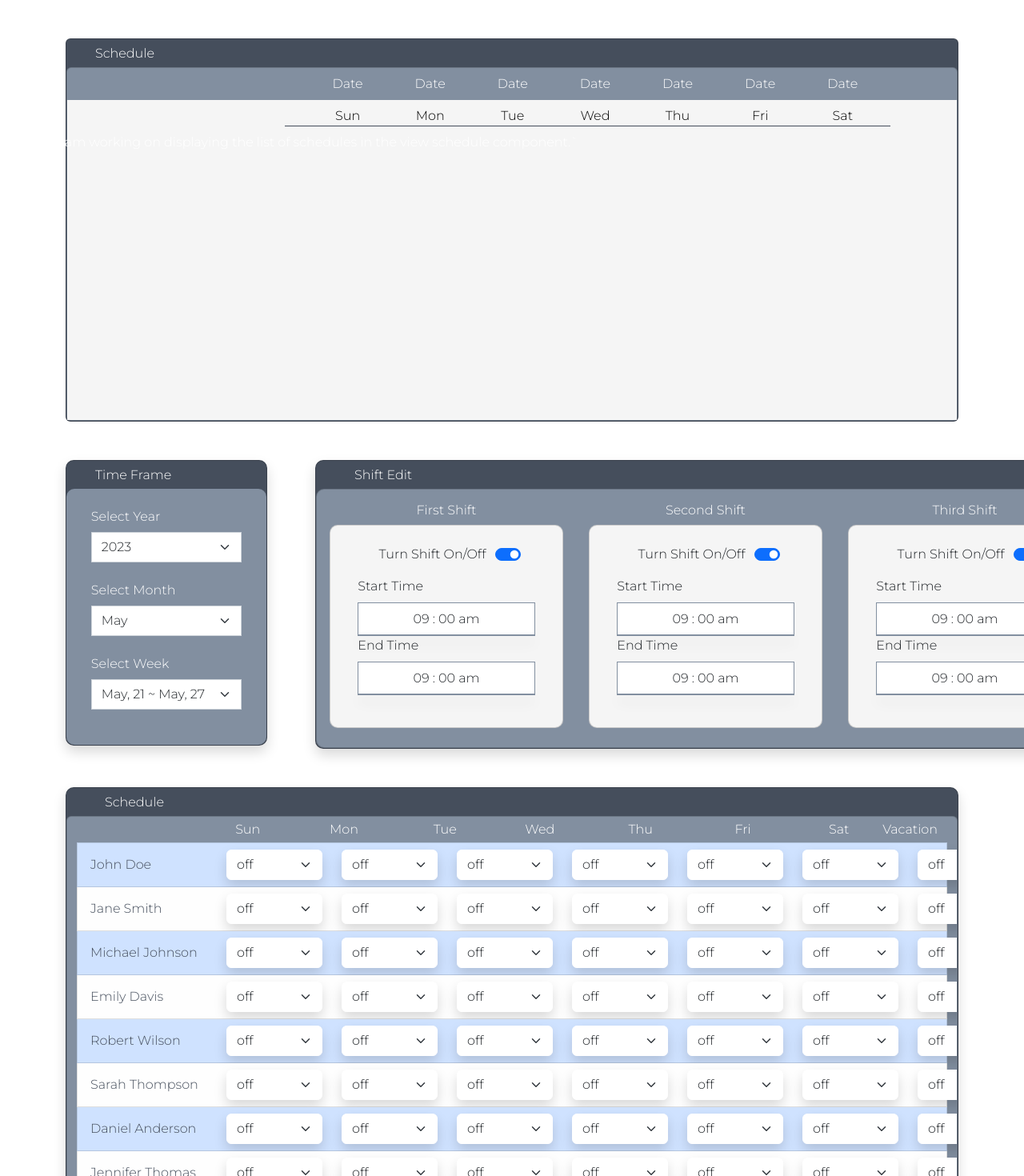
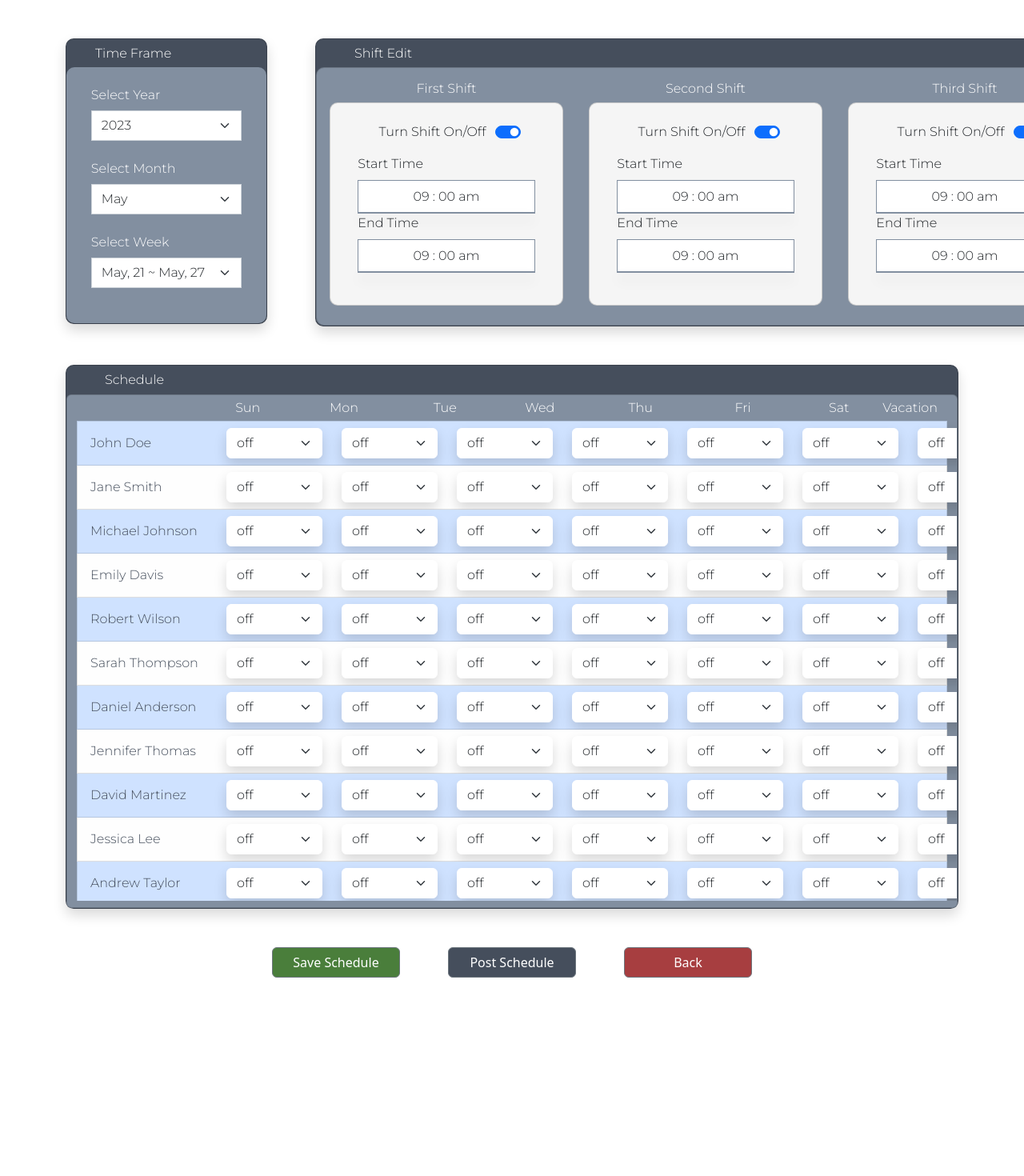
Before and after one commit to LAARC-FSU/HOA-Manager-UI, an Angular app: page / in a window 1280 px wide. Shown: the top 1470 px of the page at 80% size. After the commit the page ends 1222 px from the top, so only its background shows below. Built offline with nearby package versions, Linux system fonts and the light colour scheme.

Commit message:
Connected the schedule service and added navigation buttons to the make schedule element.

```diff
--- a/src/app/app.component.html
+++ b/src/app/app.component.html
@@ -1,6 +1,6 @@
 
 
 
-<schedule-view></schedule-view>
+<!--<schedule-view></schedule-view>-->
 
 <make-schedule></make-schedule>
--- a/src/app/make-schedule/make-schedule.component.html
+++ b/src/app/make-schedule/make-schedule.component.html
@@ -74,6 +74,15 @@
     </div>
   </div>
 
+<div class="container">
+  <div class="row justify-content-center ">
+    <div class="col-auto">
+      <button type="button" class=" btn btn-secondary" style="background-color: #4A7E3B">Save Schedule</button>
+      <button type="button" class="btn btn-secondary" style="background-color: #454E5C">Post Schedule</button>
+      <button type="button" class="btn btn-secondary" style="background-color: #A73E40">Back</button>
+    </div>
+  </div>
+</div>
 
 <!--<br>-->
 <!--<br>-->
--- a/src/app/make-schedule/make-schedule.component.scss
+++ b/src/app/make-schedule/make-schedule.component.scss
@@ -5,3 +5,7 @@
 shift-maker{
   width: fit-content;
 }
+button{
+  width: 160px;
+  margin: 0 30px 0 30px;
+}
--- a/src/app/make-schedule/make-schedule.component.ts
+++ b/src/app/make-schedule/make-schedule.component.ts
@@ -1,4 +1,5 @@
 import {Component, EventEmitter, OnInit, Output} from '@angular/core';
+import {ScheduleService} from "../schedule.service";
 
 interface Shift {
   id: string
@@ -56,9 +57,14 @@ export class MakeScheduleComponent implements OnInit{
     'Christopher Baker',
     'Mia Mitchell'
   ];
-
+constructor(private data: ScheduleService) {
+}
   ngOnInit() {
     this.buildingShiftsOptions();
+    this.updateSchedule();
+  }
+  updateSchedule(){
+    this.data.updateSchedule(this.schedule);
   }
   buildingShiftsOptions(){
     this.shifts = ['off'];
--- a/src/app/schedule-view/schedule-view.component.ts
+++ b/src/app/schedule-view/schedule-view.component.ts
@@ -1,12 +1,38 @@
-import {Component} from '@angular/core';
+import {Component, OnInit} from '@angular/core';
+import {ScheduleService} from "../schedule.service";
 
+interface Shift {
+  id: string
+  start: string;
+  end: string;
+}
+
+interface Schedule {
+  timeFrame: Date[];
+  firstShiftTime: Shift;
+  secondShiftTime: Shift;
+  thirdShiftTime: Shift;
+  schedules: { [key: string]: {}[] };
+}
 
 @Component({
   selector: 'schedule-view',
   templateUrl: './schedule-view.component.html',
   styleUrls: ['./schedule-view.component.scss']
 })
-export class ScheduleViewComponent {
+export class ScheduleViewComponent implements OnInit{
   weekDaysHeader = ['Sun', 'Mon', 'Tue', 'Wed', 'Thu', 'Fri', 'Sat'];
+  schedule: Schedule = {
+    timeFrame: [],
+    firstShiftTime: {id: 'first shift', start: '', end: ''},
+    secondShiftTime: {id: 'second shift', start: '', end: ''},
+    thirdShiftTime: {id: 'third shift', start: '', end: ''},
+    schedules: {}
+  };
 
+  constructor(private data: ScheduleService) {
+  }
+  ngOnInit() {
+    this.data.currSchedule.subscribe( schedule => this.schedule = schedule)
+  }
 }
--- a/src/app/data.service.ts
+++ b/src/app/schedule.service.ts
@@ -17,7 +17,7 @@ interface Schedule {
 @Injectable({
   providedIn: 'root'
 })
-export class DataService {
+export class ScheduleService {
   schedule: Schedule = {
     timeFrame: [],
     firstShiftTime: {id: 'first shift', start: '', end: ''},
```
Also changed, not shown: 1 other file (tests, documents, lock files or other folders).
